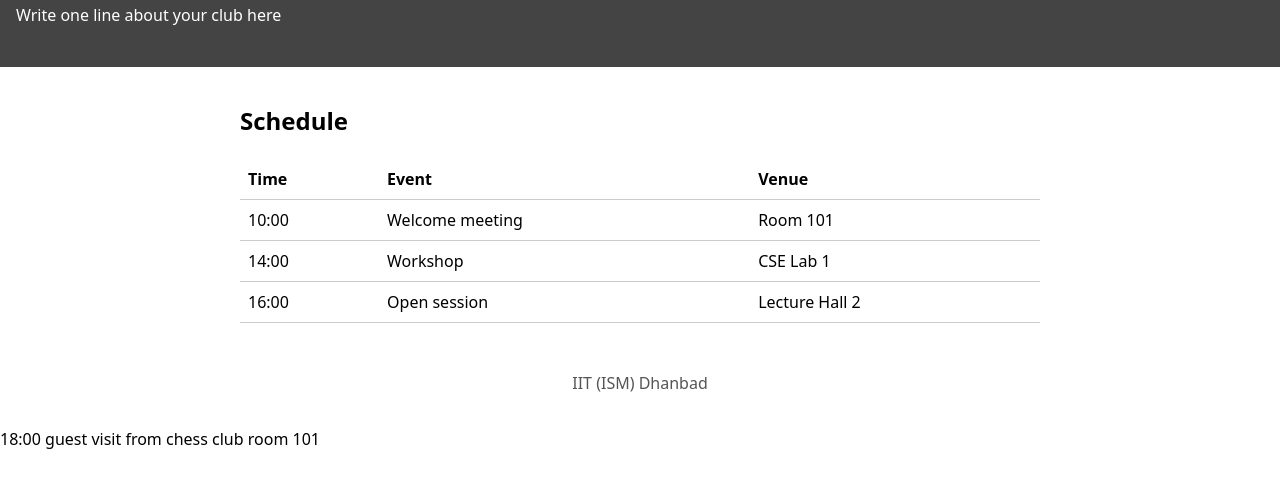
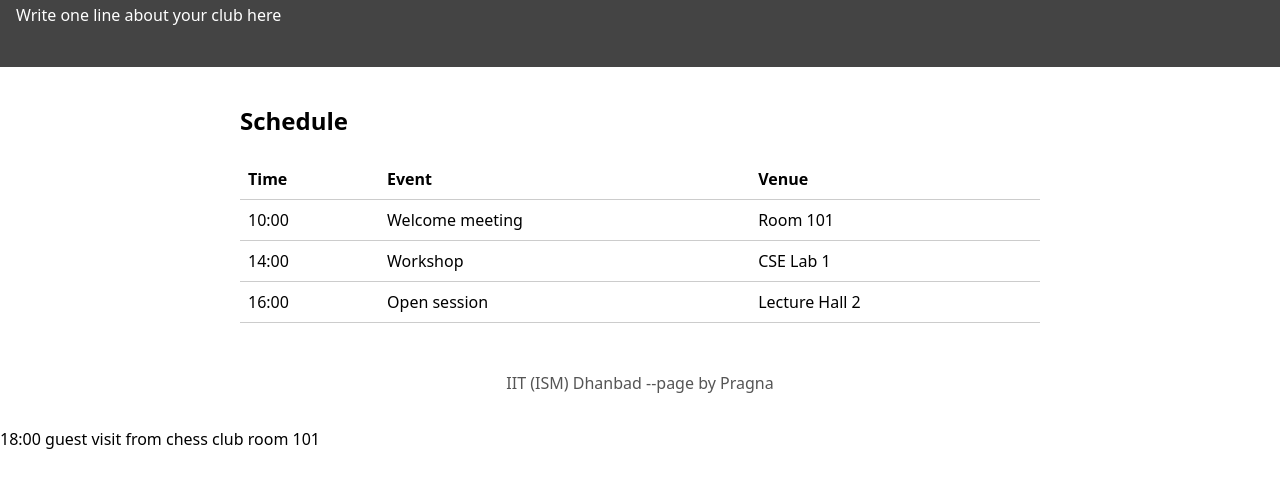
Before and after one commit to 26je0589-lab/chess-club, a plain HTML site: page gitlab/index.html in a window 1280 px wide. Shown: the part 112-600 px from the top of the page. Drawn offline with Linux system fonts and the light colour scheme.

Commit message:
Add my name to the footer

```diff
--- a/gitlab/index.html
+++ b/gitlab/index.html
@@ -29,7 +29,7 @@
   </main>
 
   <footer>
-    <p>IIT (ISM) Dhanbad</p>
+    <p>IIT (ISM) Dhanbad --page by Pragna</p>
   </footer>
 </body>
 </html>
```
Also changed, not shown: 1 other file.
